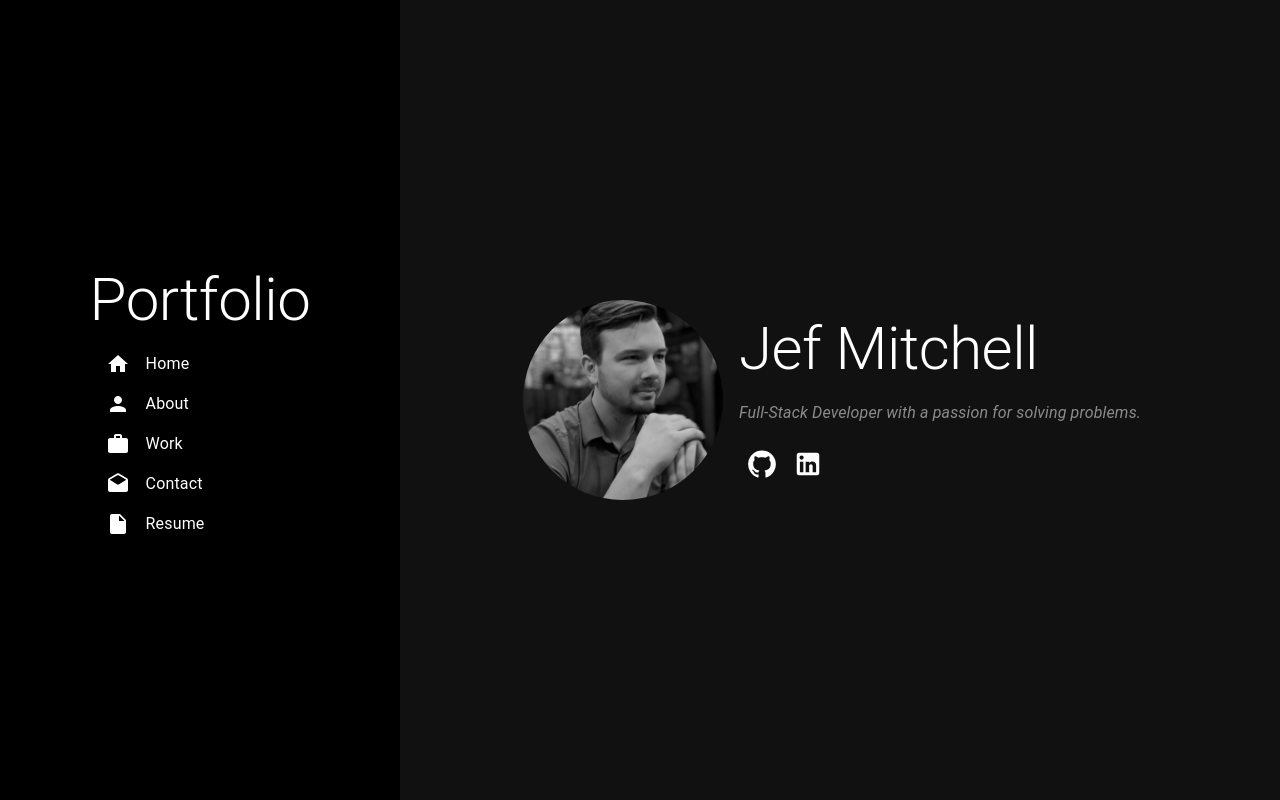
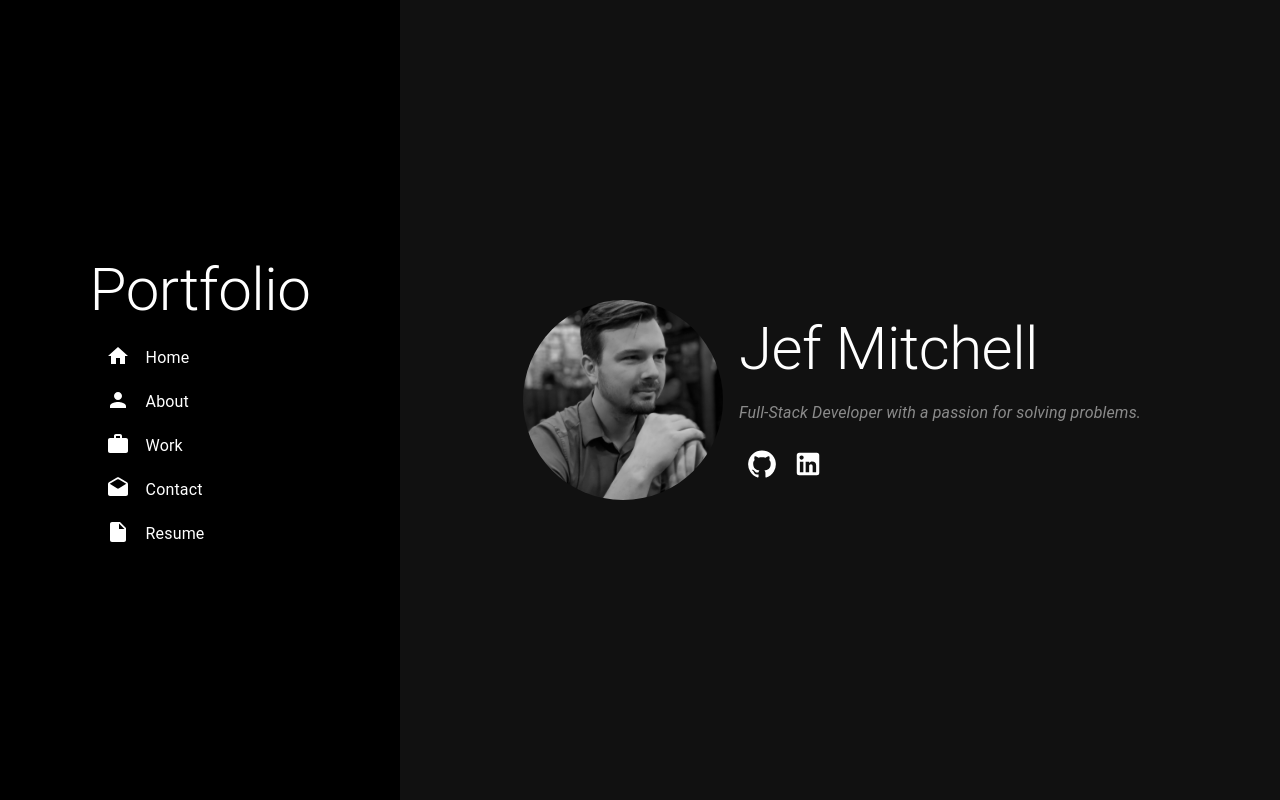
Before and after one commit to OneFJef/Portfolio-React, a React (Create React App) app: page / in a window 1280 px wide. Built offline with nearby package versions, Linux system fonts and the light colour scheme.

Commit message:
adjusted icon alignment

```diff
--- a/src/components/Navbar.tsx
+++ b/src/components/Navbar.tsx
@@ -10,6 +10,7 @@ import {
   Typography,
 } from "@mui/material";
 import {
+  BorderBottom,
   DraftsRounded,
   Home,
   InsertDriveFile,
@@ -114,7 +115,7 @@ export default function Navbar() {
               onClick={() => window.location.replace("/")}
             >
               <Home sx={{ px: 2 }} />
-              <Typography>Home</Typography>
+              <Typography sx={{ pt: 0.5 }}>Home</Typography>
             </WhiteLink>
           </ListItem>
 
@@ -125,7 +126,7 @@ export default function Navbar() {
               onClick={() => window.location.replace("/about")}
             >
               <Person sx={{ px: 2 }} />
-              <Typography>About</Typography>
+              <Typography sx={{ pt: 0.5 }}>About</Typography>
             </WhiteLink>
           </ListItem>
 
@@ -136,7 +137,7 @@ export default function Navbar() {
               onClick={() => window.location.replace("/work")}
             >
               <Work sx={{ px: 2 }} />
-              <Typography>Work</Typography>
+              <Typography sx={{ pt: 0.5 }}>Work</Typography>
             </WhiteLink>
           </ListItem>
 
@@ -147,7 +148,7 @@ export default function Navbar() {
               onClick={() => window.location.replace("/contact")}
             >
               <DraftsRounded sx={{ px: 2 }} />
-              <Typography>Contact</Typography>
+              <Typography sx={{ pt: 0.5 }}>Contact</Typography>
             </WhiteLink>
           </ListItem>
 
@@ -160,7 +161,7 @@ export default function Navbar() {
               }}
             >
               <InsertDriveFile sx={{ px: 2 }} />
-              <Typography>Resume</Typography>
+              <Typography sx={{ pt: 0.5 }}>Resume</Typography>
             </WhiteLink>
           </ListItem>
         </List>
```
